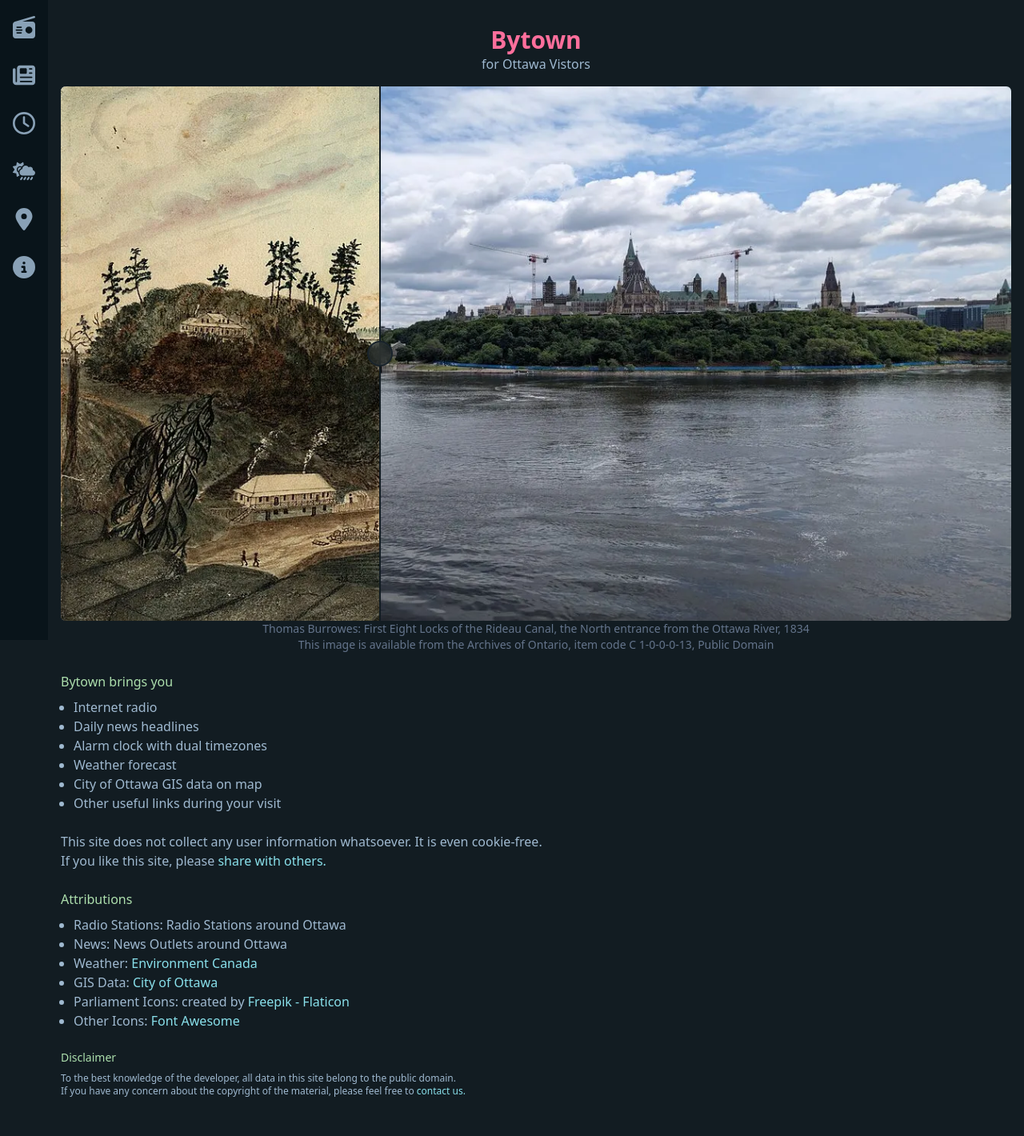
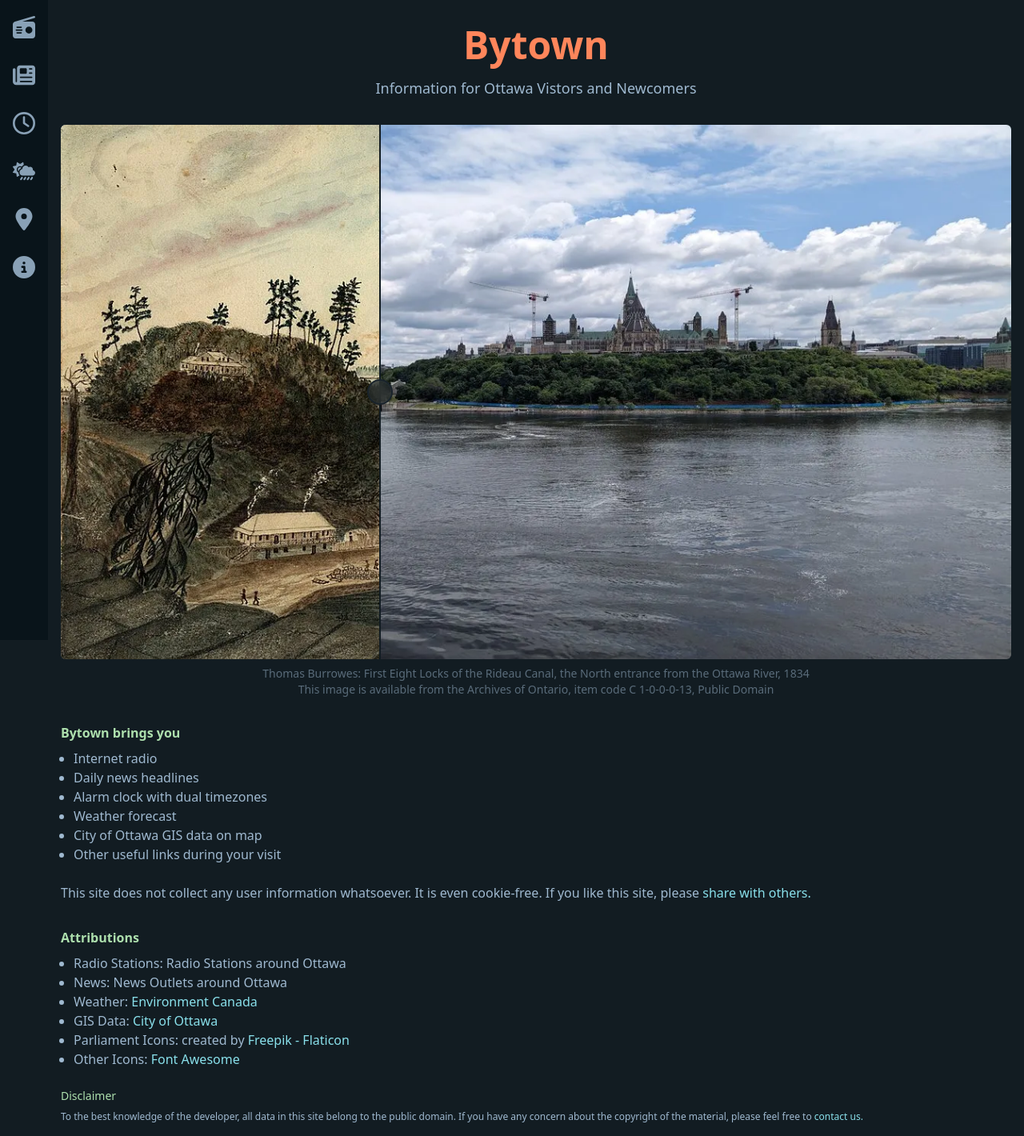
Before and after one commit to innomatica/bytown, a SvelteKit app: page / in a window 1280 px wide. Shown: the whole page at 80% size. Before the commit the page ends 1388 px from the top, so only its background shows below. Built offline with nearby package versions, Linux system fonts and the light colour scheme.

Commit message:
change ui design

```diff
--- a/src/routes/+page.svelte
+++ b/src/routes/+page.svelte
@@ -11,8 +11,8 @@
 <article>
 	<!-- title -->
 	<div class="my-4 text-center">
-		<div class="text-3xl font-bold text-secondary">Bytown</div>
-		<div>for Ottawa Vistors</div>
+		<div class="text-5xl font-black text-primary">Bytown</div>
+		<div class="my-8 mt-4 text-lg font-light">Information for Ottawa Vistors and Newcomers</div>
 	</div>
 
 	<!-- diff image -->
@@ -26,11 +26,11 @@
 		<div class="diff-resizer"></div>
 	</div>
 
-	<div class="text-center">
+	<div class="mt-2 text-center">
 		<a
 			href="https://commons.wikimedia.org/w/index.php?curid=5769878"
 			target="_blank"
-			class="my-0 text-[0.38rem] text-slate-500 md:text-sm"
+			class="my-0 text-sm opacity-50 md:text-sm"
 		>
 			<div>
 				Thomas Burrowes: First Eight Locks of the Rideau Canal, the North entrance from the Ottawa
@@ -43,7 +43,7 @@
 	</div>
 	<br />
 
-	<p class="mb-2 text-success">Bytown brings you</p>
+	<p class="my-2 font-semibold text-success">Bytown brings you</p>
 	<ul>
 		<li>Internet radio</li>
 		<li>Daily news headlines</li>
@@ -54,15 +54,13 @@
 	</ul>
 	<br />
 
-	<p>This site does not collect any user information whatsoever. It is even cookie-free.</p>
 	<p>
-		If you like this site, please <button onclick={showQrCode} class="text-info"
-			>share with others.</button
-		>
+		This site does not collect any user information whatsoever. It is even cookie-free. If you like
+		this site, please <button onclick={showQrCode} class="text-info">share with others.</button>
 	</p>
 	<br />
 
-	<div class="mb-2 font-medium text-success">Attributions</div>
+	<div class="my-2 font-semibold text-success">Attributions</div>
 	<ul>
 		<li>Radio Stations: Radio Stations around Ottawa</li>
 		<li>News: News Outlets around Ottawa</li>
@@ -93,12 +91,10 @@
 	</ul>
 	<br />
 
-	<div class="mb-2 text-sm font-medium text-success">Disclaimer</div>
+	<div class="mb-2 text-sm text-success">Disclaimer</div>
 	<p class="text-xs font-light">
-		To the best knowledge of the developer, all data in this site belong to the public domain.
-	</p>
-	<p class="text-xs font-light">
-		If you have any concern about the copyright of the material, please feel free to
+		To the best knowledge of the developer, all data in this site belong to the public domain. If
+		you have any concern about the copyright of the material, please feel free to
 		<a href="mailto:info@innomatic.ca" class="text-info">contact us.</a>
 	</p>
 
```
